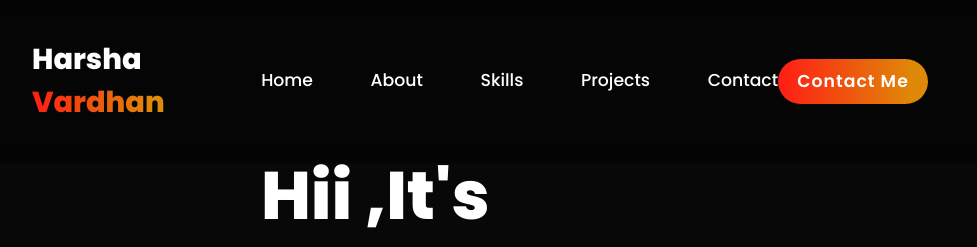
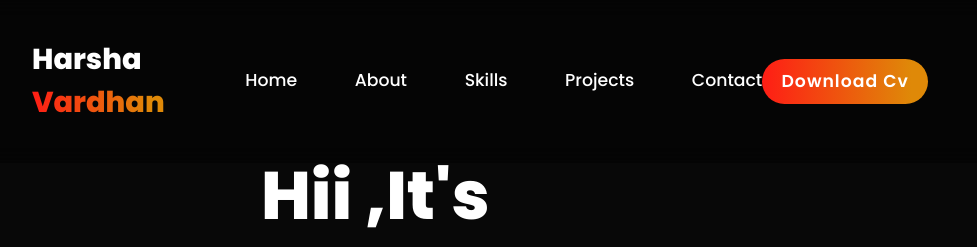
Before and after one commit to sriram5N2/portfolio, a plain HTML site: page index.html in a window 1280 px wide. Shown: the top 247 px of the page, without its empty margins (160-1137 px from the left). Drawn offline with nearby package versions, Linux system fonts and the light colour scheme; a web font is replaced by a local one.

Commit message:
updated type effect

```diff
--- a/index.html
+++ b/index.html
@@ -27,7 +27,7 @@
       <a href="#contact">Contact</a>
     </nav>
 
-    <button class="gra" onclick="location.href='#contact'">Contact Me</button>
+    <button class="gra">Download Cv</button>
     <div class="menu-icon" id="menu-icon">&#9776;</div>
   </header>
 
--- a/script.js
+++ b/script.js
@@ -28,6 +28,7 @@ function toggleRead() {
     let letter = 0;
     let isDeleting = false;
     const speed = 100;
+    const deletingSpeed = 250;
     const delay = 1500;
     const target = document.getElementById("typing");
 
```
Also changed, not shown: style.css (line endings or trailing spaces).
